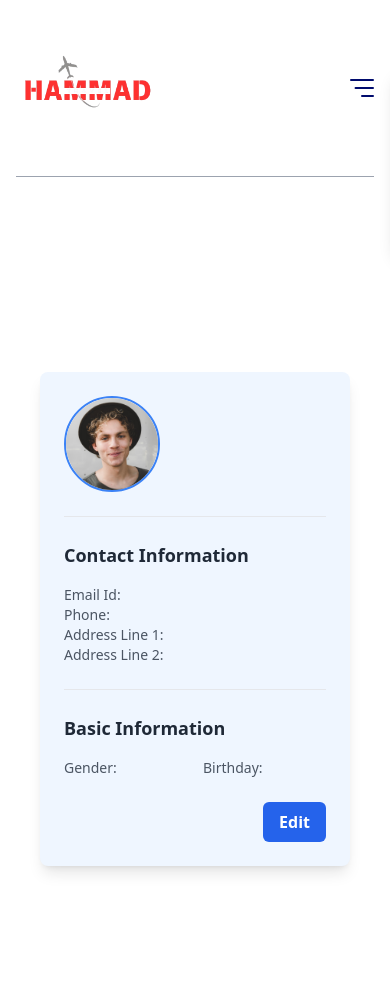
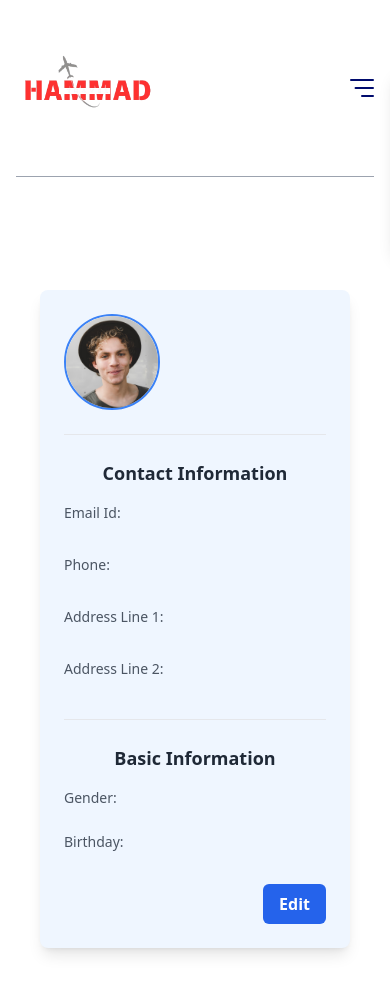
Before and after one commit to Muhammad-Mamoon-Kaleem/traveling, a React (Vite) app in the folder front_end/: page /myprofile in a window 390 px wide. Shown: the top 994 px of the page. Built offline with nearby package versions, Linux system fonts and the light colour scheme; no server answers.

Commit message:
Update myprofile.jsx

```diff
--- a/front_end/src/pages/myprofile.jsx
+++ b/front_end/src/pages/myprofile.jsx
@@ -112,44 +112,45 @@ const MyProfile = () => {
         <hr className="my-6" />
 
         <div className="mb-6">
-          <h3 className="text-lg font-semibold text-gray-800 mb-4">Contact Information</h3>
-          <div className="grid grid-cols-1 ">
-            <div className="flex items-center ">
-              <p className="text-sm text-gray-600 w-32">Email Id:</p>
+  <h3 className="text-lg font-semibold text-gray-800 mb-4 text-center sm:text-left">Contact Information</h3>
+  <div className="grid grid-cols-1 gap-4">
+    {/* Email */}
+    <div className="flex flex-col sm:flex-row items-start sm:items-center mb-2">
+      <p className="text-sm text-gray-600 w-full sm:w-32 mb-2 sm:mb-0">Email Id:</p>
       {isEdit ? (
         <input
           type="email"
           value={usrData.email || ''}
-                  // onChange={(e) => setUserData((prev) => ({ ...prev, email: e.target.value }))}
           readOnly
-                  className="border border-gray-300 rounded-md px-3 py-2 w-full focus:outline-none focus:ring-2 focus:ring-blue-500"
+          className="border border-gray-300 rounded-md px-3 py-2 w-full sm:w-auto focus:outline-none focus:ring-2 focus:ring-blue-500"
         />
       ) : (
-                <p className="font-semibold text-gray-800">{usrData.email}</p>
+        <p className="font-semibold text-gray-800 w-full">{usrData.email}</p>
       )}
     </div>
 
-            <div className="flex items-center">
-              <p className="text-sm text-gray-600 w-32">Phone:</p>
+    {/* Phone */}
+    <div className="flex flex-col sm:flex-row items-start sm:items-center mb-2">
+      <p className="text-sm text-gray-600 w-full sm:w-32 mb-2 sm:mb-0">Phone:</p>
       {isEdit ? (
         <input
-                  type="tel" // 'tel' ensures numeric keypad on mobile
+          type="tel"
           value={usrData.phone || ''}
           onChange={(e) => {
-                    const value = e.target.value.replace(/[^0-9]/g, ''); // Allow only numbers
+            const value = e.target.value.replace(/[^0-9]/g, '');
             setUserData((prev) => ({ ...prev, phone: value }));
           }}
-                  className="border border-gray-300 rounded-md px-3 py-2 w-full focus:outline-none focus:ring-2 focus:ring-blue-500"
-                  placeholder="Enter your phone number" // Optional
+          className="border border-gray-300 rounded-md px-3 py-2 w-full sm:w-auto focus:outline-none focus:ring-2 focus:ring-blue-500"
+          placeholder="Enter your phone number"
         />
       ) : (
-                <span className="text-gray-800">{usrData.phone}</span>
+        <span className="text-gray-800 w-full">{usrData.phone}</span>
       )}
     </div>
 
-
-            <div className="flex items-center">
-              <p className="text-sm text-gray-600 w-32">Address Line 1:</p>
+    {/* Address Line 1 */}
+    <div className="flex flex-col sm:flex-row items-start sm:items-center mb-2">
+      <p className="text-sm text-gray-600 w-full sm:w-32 mb-2 sm:mb-0">Address Line 1:</p>
       {isEdit ? (
         <input
           type="text"
@@ -157,15 +158,16 @@ const MyProfile = () => {
           onChange={(e) =>
             setUserData((prev) => ({ ...prev, address: { ...prev.address, city: e.target.value } }))
           }
-                  className="border border-gray-300 rounded-md px-3 py-2 w-full focus:outline-none focus:ring-2 focus:ring-blue-500"
+          className="border border-gray-300 rounded-md px-3 py-2 w-full sm:w-auto focus:outline-none focus:ring-2 focus:ring-blue-500"
         />
       ) : (
-                <p className="font-semibold text-gray-800">{usrData.address?.city}</p>
+        <p className="font-semibold text-gray-800 w-full">{usrData.address?.city}</p>
       )}
     </div>
 
-            <div className="flex items-center">
-              <p className="text-sm text-gray-600 w-32">Address Line 2:</p>
+    {/* Address Line 2 */}
+    <div className="flex flex-col sm:flex-row items-start sm:items-center mb-2">
+      <p className="text-sm text-gray-600 w-full sm:w-32 mb-2 sm:mb-0">Address Line 2:</p>
       {isEdit ? (
         <input
           type="text"
@@ -173,10 +175,10 @@ const MyProfile = () => {
           onChange={(e) =>
             setUserData((prev) => ({ ...prev, address: { ...prev.address, street: e.target.value } }))
           }
-                  className="border border-gray-300 rounded-md px-3 py-2 w-full focus:outline-none focus:ring-2 focus:ring-blue-500"
+          className="border border-gray-300 rounded-md px-3 py-2 w-full sm:w-auto focus:outline-none focus:ring-2 focus:ring-blue-500"
         />
       ) : (
-                <p className="font-semibold text-gray-800">{usrData.address?.street}</p>
+        <p className="font-semibold text-gray-800 w-full">{usrData.address?.street}</p>
       )}
     </div>
   </div>
@@ -185,36 +187,40 @@ const MyProfile = () => {
 <hr className="my-6" />
 
 <div className="mb-6">
-          <h3 className="text-lg font-semibold text-gray-800 mb-4">Basic Information</h3>
-          <div className="grid grid-cols-2 gap-4">
-            <div className="flex items-center">
-              <p className="text-sm text-gray-600 w-32">Gender:</p>
+  <h3 className="text-lg font-semibold text-gray-800 mb-4 text-center sm:text-left">Basic Information</h3>
+  <div className="grid grid-cols-1 sm:grid-cols-2 gap-4">
+    {/* Gender */}
+    <div className="flex flex-col sm:flex-row items-start sm:items-center">
+      <p className="text-sm text-gray-600 w-full sm:w-32 mb-2 sm:mb-0">Gender:</p>
       {isEdit ? (
         <select
           value={usrData.gender || ''}
           onChange={(e) => setUserData((prev) => ({ ...prev, gender: e.target.value }))}
-                  className="border border-gray-300 rounded-md px-3 py-2 w-full focus:outline-none focus:ring-2 focus:ring-blue-500"
+          className="border border-gray-300 rounded-md px-3 py-2 w-full sm:w-auto focus:outline-none focus:ring-2 focus:ring-blue-500"
         >
           <option value="Male">Male</option>
           <option value="Female">Female</option>
           <option value="Rather not say">Rather not say</option>
         </select>
       ) : (
-                <p className="font-semibold text-gray-800">{usrData.gender}</p>
+        <p className="text-sm sm:text-base font-semibold text-gray-800">{usrData.gender}</p>
       )}
     </div>
 
-            <div className="flex items-center">
-              <p className="text-sm text-gray-600 w-32">Birthday:</p>
+    {/* Birthday */}
+    <div className="flex flex-col sm:flex-row items-start sm:items-center">
+      <p className="text-sm text-gray-600 w-full sm:w-32 mb-2 sm:mb-0">Birthday:</p>
       {isEdit ? (
         <input
           type="date"
-                  value={usrData.dob ? usrData.dob.split("T")[0] : ''}
+          value={usrData.dob ? usrData.dob.split('T')[0] : ''}
           onChange={(e) => setUserData((prev) => ({ ...prev, dob: e.target.value }))}
-                  className="border border-gray-300 rounded-md sm:px-3 py-2 w-full focus:outline-none focus:ring-2 focus:ring-blue-500"
+          className="border border-gray-300 rounded-md px-3 py-2 w-full sm:w-auto focus:outline-none focus:ring-2 focus:ring-blue-500"
         />
       ) : (
-                <p className="font-semibold text-gray-800 ">{usrData.dob ? usrData.dob.split("T")[0] : ''}</p>
+        <p className="text-sm sm:text-base font-semibold text-gray-800">
+          {usrData.dob ? usrData.dob.split('T')[0] : ''}
+        </p>
       )}
     </div>
   </div>
```
Lines whose indentation alone changed are shown as unchanged.
